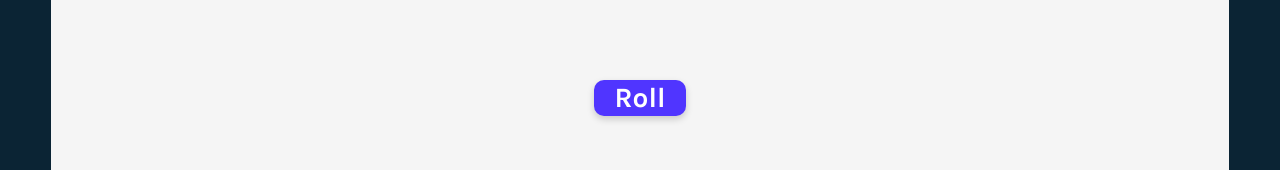
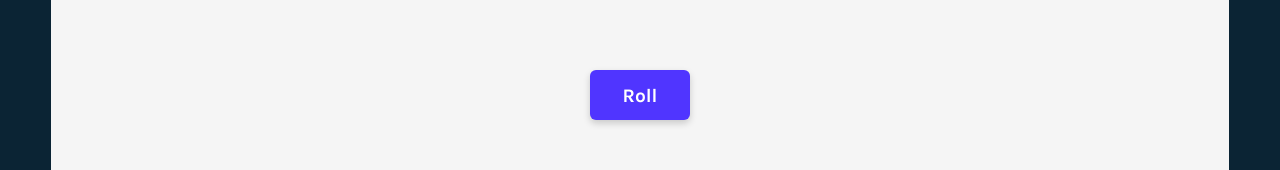
Before and after one commit to cdmain/tenzies, a React (Vite) app: page / in a window 1280 px wide. Shown: the part 417-587 px from the top of the page. Built offline with nearby package versions, Linux system fonts and the light colour scheme.

Commit message:
added nanoid for unique key generation

```diff
--- a/package.json
+++ b/package.json
@@ -10,6 +10,7 @@
     "preview": "vite preview"
   },
   "dependencies": {
+    "nanoid": "^5.1.5",
     "react": "^19.0.0",
     "react-dom": "^19.0.0"
   },
--- a/src/App.css
+++ b/src/App.css
@@ -1,3 +1,10 @@
+
+button {
+    border: none;
+    cursor: pointer;
+    font-family: karla, sans-serif;
+    font-weight: 700;
+}
 
 .page {
     background-color: #F5F5F5;
@@ -21,10 +28,6 @@
     box-shadow: 0px 2px 2px rgba(0, 0, 0, 0.15);
     background: white;
     border-radius: 10px;
-    border: none;
-    cursor: pointer;
-    font-family: karla, sans-serif;
-    font-weight: 700;
     font-size: 1.75rem
 }
 
@@ -33,14 +36,10 @@
 }
 
 .rollButton {
-    width: 92px;
-    height: 36px;
-    border-radius: 10px;
-    border: none;
-    cursor: pointer;
-    font-family: karla, sans-serif;
-    font-weight: 700;
-    font-size: 1.75rem;
+    height: 50px;
+    width: 100px;
+    border-radius: 6px;
+    font-size: 1.2rem;
     color: white;
     background: #5035FF;
     box-shadow: 0px 3.2px 7.68px rgba(0, 0, 0, 0.18);
--- a/src/components/Main.jsx
+++ b/src/components/Main.jsx
@@ -1,4 +1,5 @@
 import { useState } from "react"
+import { nanoid } from "nanoid"
 import Die from "./Die"
 
 export default function Main() {
@@ -8,11 +9,15 @@ export default function Main() {
     function generateAllNewDice() {
         return new Array(10)
             .fill(0)
-            .map(() => Math.ceil(Math.random() * 6))
+            .map(() => ({
+                value: Math.ceil(Math.random() * 6),
+                isHeld: true,
+                id: nanoid(10)
+        }))
     }
 
-    const rollDice = die.map(num => (
-            <Die value={num} />
+    const rollDice = die.map(dieObj => (
+            <Die key={dieObj.id} value={dieObj.value} />
         ))
 
     function reRollDice() {
```
Also changed, not shown: 1 other file (tests, documents, lock files or other folders).
